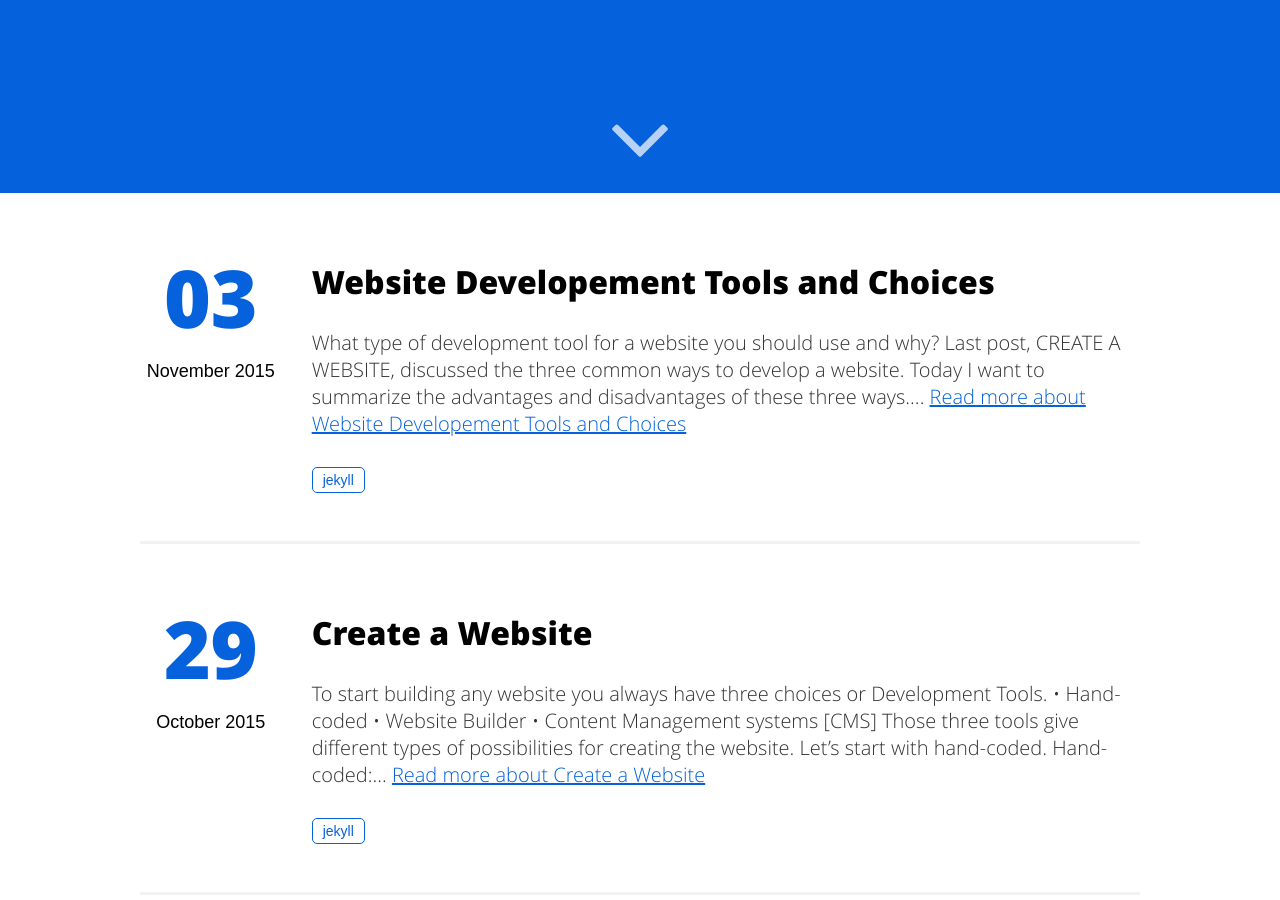
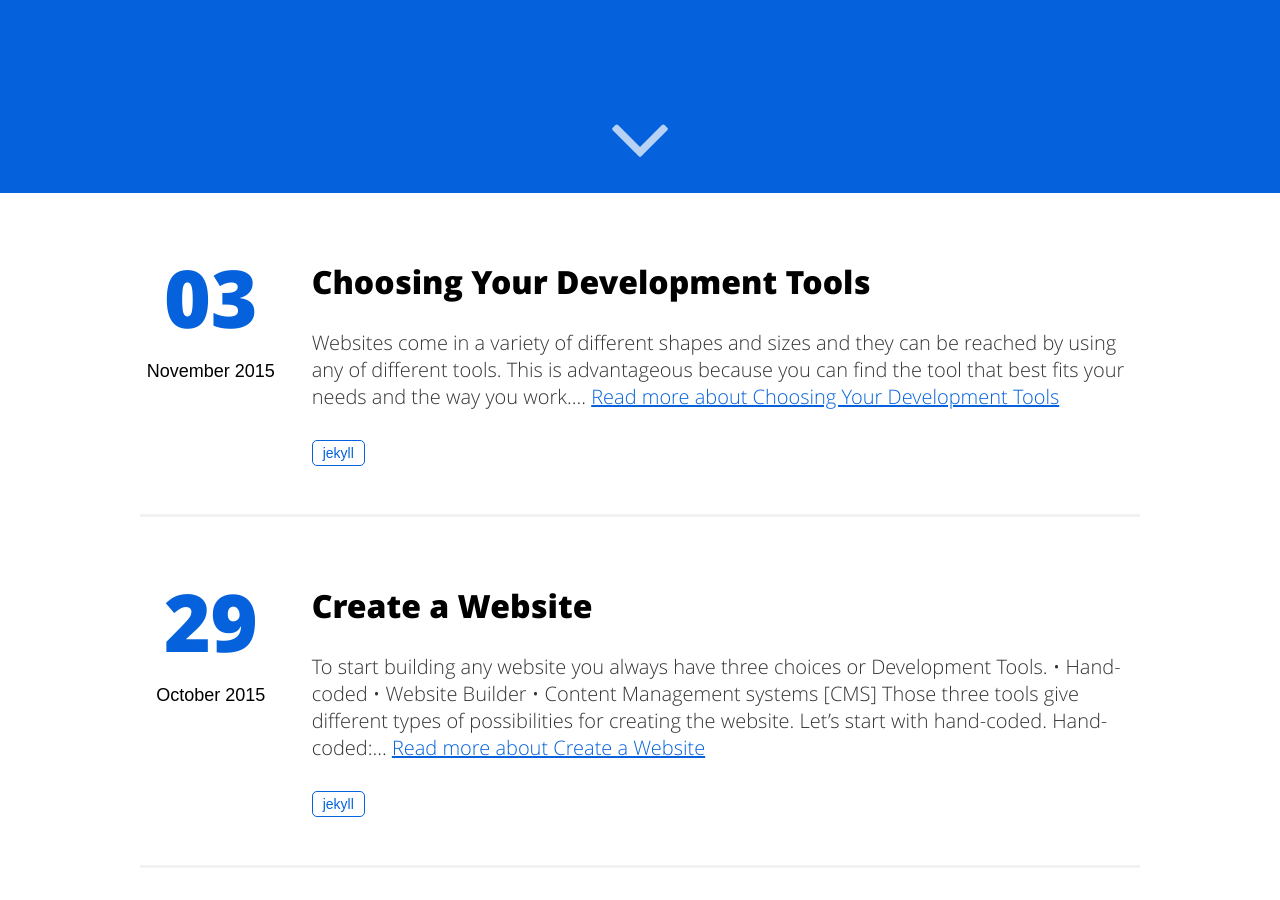
Before and after one commit to karnaout/Web-Development, a Jekyll site: the page built from index.html, in a window 1280 px wide and 900 px high, scrolled down 707 px. Built offline with Jekyll 4.4.1, drawn with Linux system fonts in a browser that asks for light colours; Markdown is read by kramdown in place of the engine named in the settings.

Commit message:
post edition

```diff
--- a/_posts/2015-11-03-Website developement tools and choices.md
+++ b/_posts/2015-11-03-Website developement tools and choices.md
@@ -1,18 +1,16 @@
 ---
 layout: post
-title: "Website Developement Tools and Choices"
+title: "Choosing Your Development Tools"
 date: 2015-11-03 03:21:35
 image: '/assets/img/'
-description: 'What type of development tool for a website should you use and why?'
+description: 'What type of development tool for your website should you use and why?'
 tags:
 - jekyll
 categories:
 - Jekyll
 twitter_text: 'How to install Jekyll.'
 ---
-##What type of development tool for a website you should use and why?
-Last post, CREATE A WEBSITE, discussed the three common ways to develop a website. Today I want to summarize the advantages and disadvantages of these three ways. Then compare between static and dynamic web sites.
-according to the discussion of last week, the advantages and disadvantages of these three ways can be illustrated as follows
+Websites come in a variety of different shapes and sizes and they can be reached by using any of different tools. This is advantageous because you can find the tool that best fits your needs and the way you work. Last week discussion showed advantages and disadvantages of the three most common web development tools. Throughout this guide, I will shed light on the your choices in personal direction and compare them in order for you to find the best fits choice for your website development
 
 <table style="width:50%">
   <tr>
```
Also changed, not shown: other parts of _posts/2015-11-03-Website developement tools and choices.md (+1 -1 lines).
